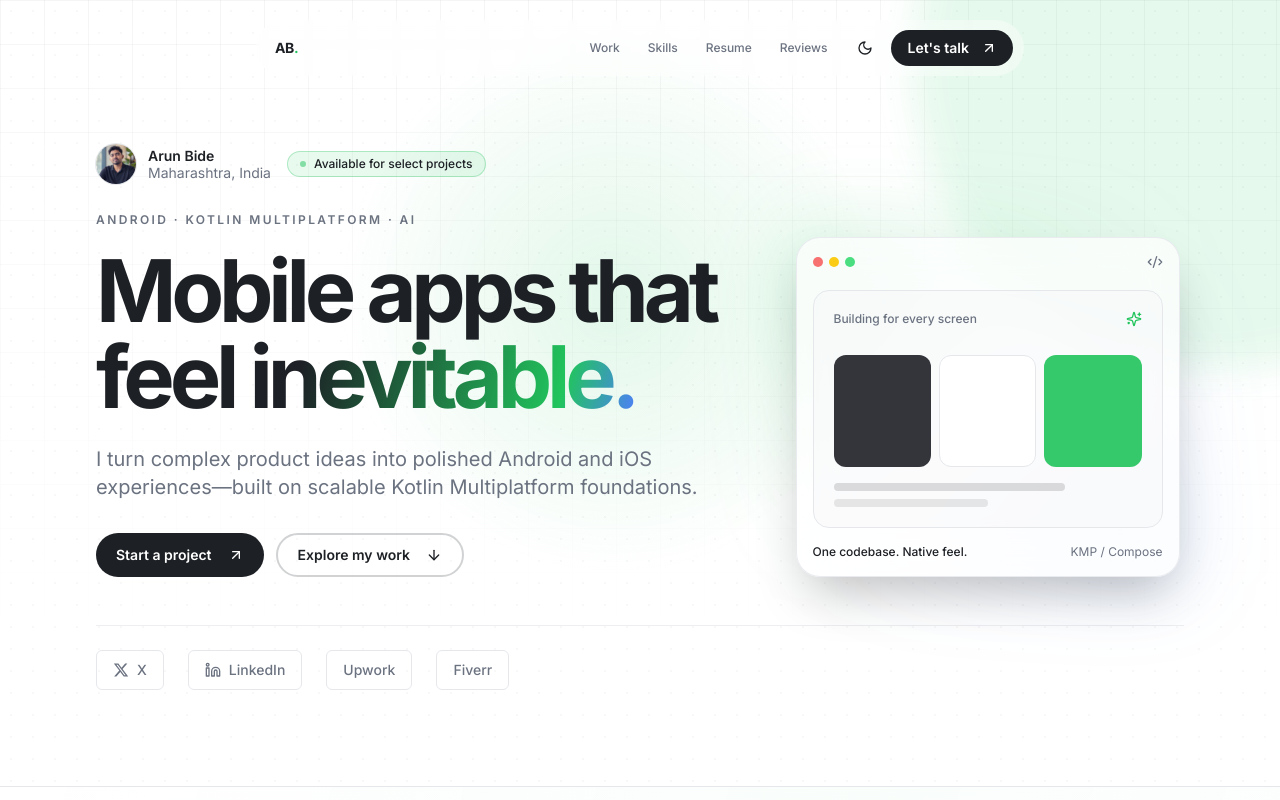
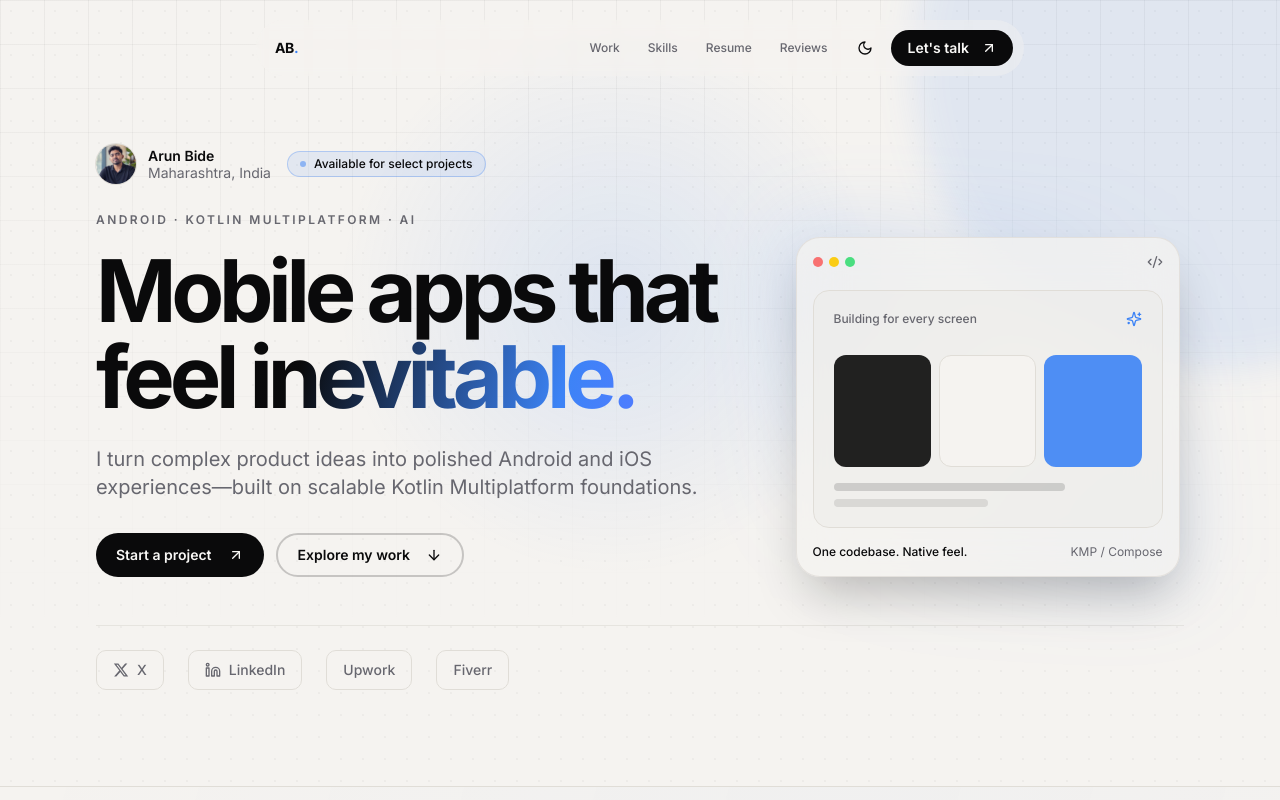
Before and after one commit to Arunbide/arunbide-04690, a React (Vite) app: page / in a window 1280 px wide. Shown: the top 800 px of the page. Built offline with nearby package versions, Linux system fonts and the light colour scheme.

Commit message:
Changes
Co-authored-by: Arunbide <112233922+Arunbide@users.noreply.github.com>

```diff
--- a/src/index.css
+++ b/src/index.css
@@ -9,76 +9,77 @@
 
 @layer base {
   :root {
-    --background: 0 0% 100%;
-    --foreground: 220 13% 13%;
+    --background: 40 21% 95%;
+    --foreground: 240 4% 4%;
 
     --card: 0 0% 100%;
-    --card-foreground: 220 13% 13%;
+    --card-foreground: 240 4% 4%;
 
     --popover: 0 0% 100%;
-    --popover-foreground: 220 13% 13%;
+    --popover-foreground: 240 4% 4%;
 
-    --primary: 220 13% 13%;
-    --primary-foreground: 0 0% 100%;
+    --primary: 240 4% 4%;
+    --primary-foreground: 40 21% 97%;
 
-    --secondary: 220 14% 96%;
-    --secondary-foreground: 220 13% 13%;
+    --secondary: 40 16% 91%;
+    --secondary-foreground: 240 4% 4%;
 
-    --muted: 220 14% 96%;
-    --muted-foreground: 220 9% 46%;
+    --muted: 40 16% 91%;
+    --muted-foreground: 240 4% 42%;
 
-    --accent: 142 71% 45%;
+    --accent: 217 91% 60%;
     --accent-foreground: 0 0% 100%;
 
     --destructive: 0 84% 60%;
     --destructive-foreground: 0 0% 100%;
 
-    --border: 220 13% 91%;
-    --input: 220 13% 91%;
-    --ring: 220 13% 13%;
+    --border: 40 12% 86%;
+    --input: 40 12% 86%;
+    --ring: 240 4% 4%;
 
-    --radius: 0.5rem;
+    --radius: 0.75rem;
 
-    --sidebar-background: 0 0% 100%;
-    --sidebar-foreground: 220 13% 13%;
-    --sidebar-primary: 220 13% 13%;
+    --sidebar-background: 40 21% 95%;
+    --sidebar-foreground: 240 4% 4%;
+    --sidebar-primary: 240 4% 4%;
     --sidebar-primary-foreground: 0 0% 100%;
-    --sidebar-accent: 220 14% 96%;
-    --sidebar-accent-foreground: 220 13% 13%;
-    --sidebar-border: 220 13% 91%;
-    --sidebar-ring: 220 13% 13%;
+    --sidebar-accent: 40 16% 91%;
+    --sidebar-accent-foreground: 240 4% 4%;
+    --sidebar-border: 40 12% 86%;
+    --sidebar-ring: 240 4% 4%;
   }
 
   .dark {
-    --background: 220 13% 8%;
-    --foreground: 0 0% 98%;
-    --card: 220 13% 10%;
-    --card-foreground: 0 0% 98%;
-    --popover: 220 13% 10%;
-    --popover-foreground: 0 0% 98%;
-    --primary: 0 0% 98%;
-    --primary-foreground: 220 13% 13%;
-    --secondary: 220 13% 16%;
-    --secondary-foreground: 0 0% 98%;
-    --muted: 220 13% 16%;
-    --muted-foreground: 220 9% 65%;
-    --accent: 142 71% 45%;
+    --background: 240 5% 4%;
+    --foreground: 40 21% 95%;
+    --card: 240 4% 8%;
+    --card-foreground: 40 21% 95%;
+    --popover: 240 4% 8%;
+    --popover-foreground: 40 21% 95%;
+    --primary: 40 21% 95%;
+    --primary-foreground: 240 5% 4%;
+    --secondary: 240 4% 12%;
+    --secondary-foreground: 40 21% 95%;
+    --muted: 240 4% 12%;
+    --muted-foreground: 240 5% 62%;
+    --accent: 217 91% 62%;
     --accent-foreground: 0 0% 100%;
     --destructive: 0 84% 60%;
     --destructive-foreground: 0 0% 100%;
-    --border: 220 13% 20%;
-    --input: 220 13% 20%;
-    --ring: 0 0% 98%;
-    --sidebar-background: 220 13% 8%;
-    --sidebar-foreground: 0 0% 98%;
-    --sidebar-primary: 0 0% 98%;
-    --sidebar-primary-foreground: 220 13% 13%;
-    --sidebar-accent: 220 13% 16%;
-    --sidebar-accent-foreground: 0 0% 98%;
-    --sidebar-border: 220 13% 20%;
-    --sidebar-ring: 0 0% 98%;
+    --border: 240 4% 17%;
+    --input: 240 4% 17%;
+    --ring: 40 21% 95%;
+    --sidebar-background: 240 5% 4%;
+    --sidebar-foreground: 40 21% 95%;
+    --sidebar-primary: 40 21% 95%;
+    --sidebar-primary-foreground: 240 5% 4%;
+    --sidebar-accent: 240 4% 12%;
+    --sidebar-accent-foreground: 40 21% 95%;
+    --sidebar-border: 240 4% 17%;
+    --sidebar-ring: 40 21% 95%;
   }
 }
+
 
 @layer base {
   * {
```
